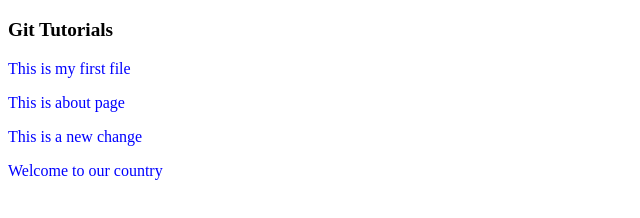
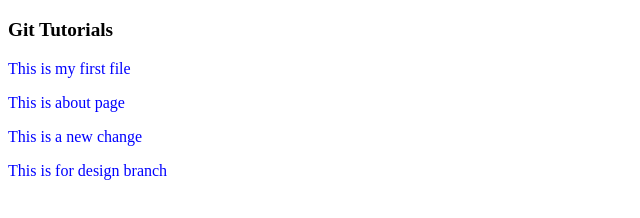
Before and after one commit to matarokeza/new-project, a plain HTML site: page index.html in a window 1280 px wide. Shown: the full height of the page, 0-640 px from the left. Drawn offline with Linux system fonts and the light colour scheme.

Commit message:
New chages for Computer

```diff
--- a/index.html
+++ b/index.html
@@ -12,6 +12,6 @@
     <p>This is my first file</p>
     <p>This is about page</p>
     <p>This is a new change</p>
-    <p>Welcome to our country</p>
+    <p>This is for design branch</p>
 </body>
 </html>
```
Also changed, not shown: porfolio.html (added).
